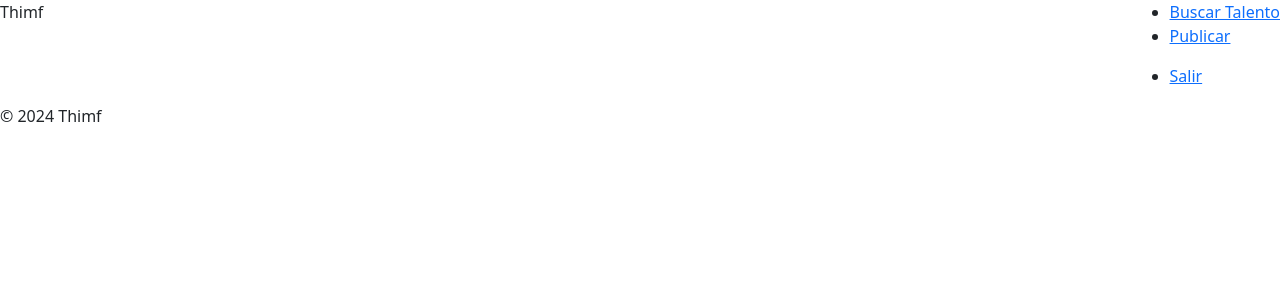
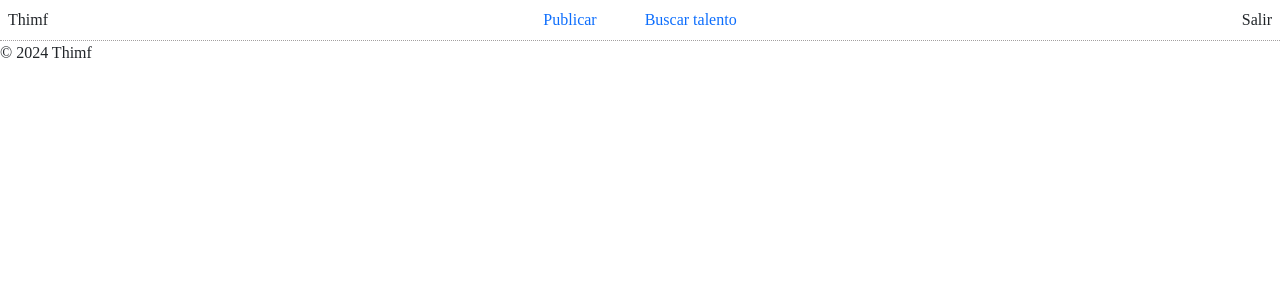
Before and after one commit to Nahuelssasad/thimf, a Python web app: template templates/layout.html in a window 1280 px wide. Shown: the top 300 px of the page. Run offline with Jinja, Linux system fonts and the light colour scheme; the template is opened without the code that fills it, so the values that code supplies are empty.

Commit message:
I could do layout for my header with bootstrap.But i should add styles now.

```diff
--- a/statics/styles.css
+++ b/statics/styles.css
@@ -1,11 +1,16 @@
 
-.header{
-    display: flex;
-    width: 100%;
-    justify-content: space-between;
+*{
+    font-family: 'Times New Roman', Times, serif;
+}
+
+header{
+
+    border-bottom: 1px   dotted rgba(122, 117, 117, 0.685);
+
 
 }
-.links{
-    display: flex;
-    justify-content: space-around;
+ul {
+    margin: 0;
+    list-style-type: none;
+
 }
--- a/templates/layout.html
+++ b/templates/layout.html
@@ -11,18 +11,21 @@
     <title>Thimf: {% block title %}{% endblock %}</title>
 </head>
 <body>
-    <header class="header">
-        <p>Thimf</p>
-        <nav>
-            <ul>
-                <li><a href="/">Buscar Talento</a></li>
-                <li><a href="/">Publicar</a></li>
-            </ul>
-            <ul>
-                <li><a href="/">Salir</a></li>
-            </ul>
-        </nav>
+
+
+
+    <header class="d-flex flex-wrap align-items-center justify-content-center justify-content-md-between" >
+        <div class="col-md-3 text-center px-md-2"><a  class ="nav-link text-md-start" href= "/">Thimf</a></div>
+        <ul class="nav col-12 justify-content-center  col-md-auto   ">
+            <li class="px-2"><a   class="nav-link"   href="/">Publicar</a></li>
+            <li class="px-2"><a   class="nav-link"   href="/">Buscar talento</a></li>
+        </ul>
+
+        <div class=" col-md-3  px-md-2"><a  class="nav-link  text-md-end "    href="/">Salir</a></div>
+
+
     </header>
+
     <main>
         {% block main %}
         {% endblock %}
```
